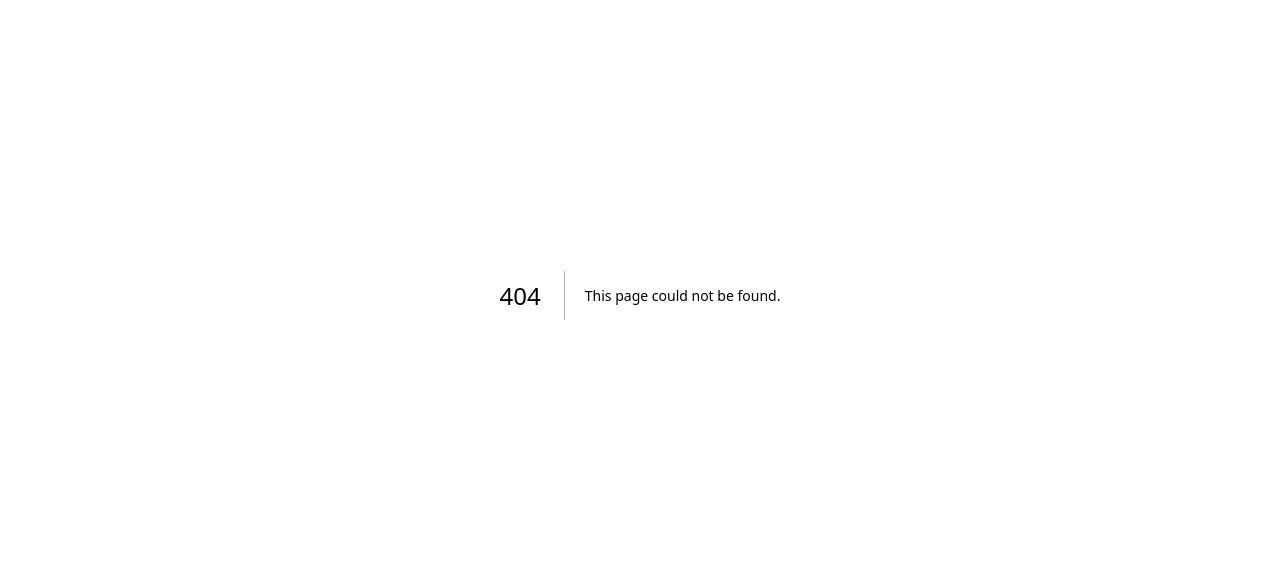
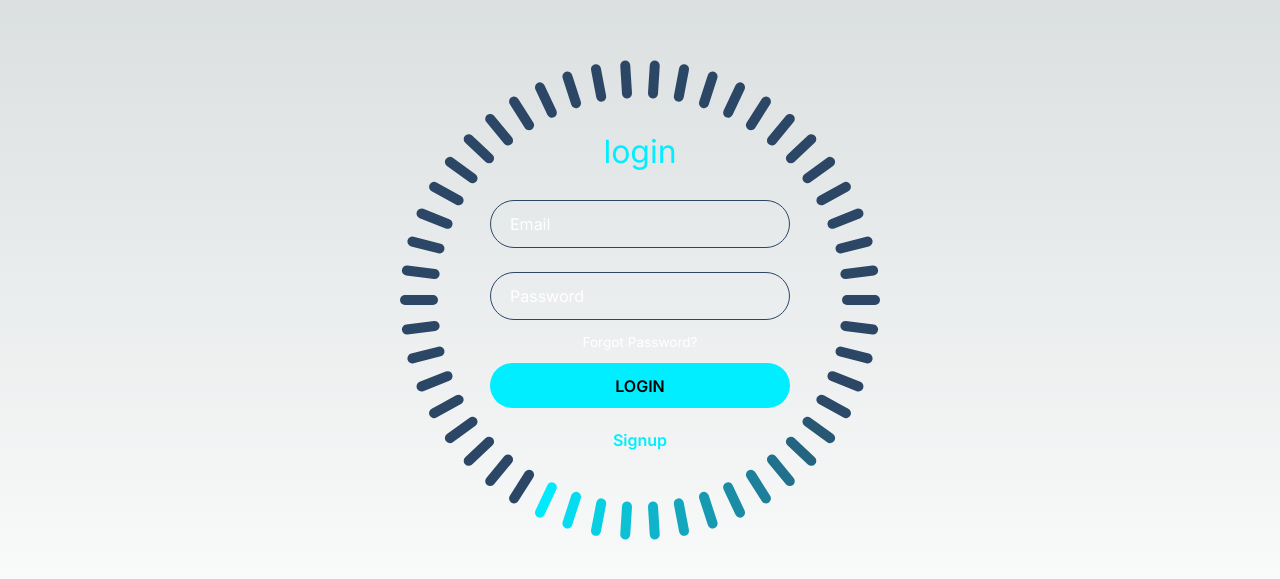
Before and after one commit to nextArtDev/next-animations, a Next.js app: page /login-form in a window 1280 px wide. Before the commit this address had no page. Shown: the part 105-684 px from the top of the page. Built offline with nearby package versions, Linux system fonts and the light colour scheme.

Commit message:
login animated form

```diff
--- a/app/globals.css
+++ b/app/globals.css
@@ -111,3 +111,36 @@ body {
   transform: rotate(-45deg);
   top: 0px;
 }
+
+/* sign in form  */
+.input-box input:focus ~ label,
+.input-box input:valid ~ label {
+  top: 1px;
+  /* background-color: #1f293a; */
+  background-color: black;
+  padding: 0 6px;
+  color: #0ef;
+}
+
+.container span {
+  position: absolute;
+  width: 38px;
+  height: 10px;
+  background: #2c4766;
+  left: -40px;
+  top: 50%;
+  border-radius: 8px;
+  transform-origin: 240px;
+  transform: rotate(calc(var(--i) * (360deg / 50)));
+  animation: animateBlink 3s infinite linear;
+  animation-delay: calc(var(--i) * (3s / 50));
+}
+
+@keyframes animateBlink {
+  0% {
+    background: #0ef;
+  }
+  25% {
+    background: #2c4766;
+  }
+}
--- /dev/null
+++ b/app/login-form/compenents/form.tsx
@@ -0,0 +1,132 @@
+'use client'
+import { FC } from 'react'
+
+interface formProps {}
+
+const Form: FC<formProps> = ({}) => {
+  return (
+    <section className="container  relative w-64 h-64 flex justify-center items-center ">
+      <div className="login-box absolute w-[400px]">
+        <h2 className="text-[2em] text-[#0ef] text-center ">login</h2>
+        <form className="w-full px-[50px]">
+          <div className="input-box relative my-6 transition-all duration-300">
+            <input
+              className="w-full text-white bg-transparent border border-[#2c4766] outline-none rounded-[40px] h-12 px-5 text-[1em] focus:border-[#0ef] valid:border-[#0ef] "
+              type="email"
+              required
+            />
+            <label className="absolute top-[50%] left-5 -translate-y-[50%] text-white text-[1em] pointer-events-none transition-all ease-linear duration-200 rounded-full ">
+              Email
+            </label>
+          </div>
+          <div className="input-box relative my-6 transition-all duration-200">
+            <input
+              className="w-full text-white bg-transparent border border-[#2c4766] outline-none rounded-[40px] h-12 px-5 text-[1em] focus:border-[#0ef] valid:border-[#0ef] "
+              type="password"
+              required
+            />
+            <label className="absolute top-[50%] left-5 -translate-y-[50%] text-white text-[1em] pointer-events-none transition-all ease-linear duration-300 rounded-full ">
+              Password
+            </label>
+          </div>
+          <div className="forgot-password -mt-[15px] mb-[10px] text-center  ">
+            <a
+              href="#"
+              className="text-[0.85em] text-white no-underline hover:underline hover:underline-offset-auto"
+            >
+              {' '}
+              Forgot Password?
+            </a>
+          </div>
+          <button
+            type="submit"
+            className="btn w-full h-[45px] bg-[#0ef] rounded-[45px] border-none outline-none cursor-pointer text-[1em] text-black uppercase font-semibold "
+          >
+            Login
+          </button>
+          <div className="signup-link mt-[20px] mb-[10px] text-center ">
+            <a
+              className="text-[1em] text-[#0ef] no-underline font-semibold "
+              href="#"
+            >
+              {' '}
+              Signup
+            </a>
+          </div>
+        </form>
+        <span style={{ '--i': 0 }}></span>
+        <span style={{ '--i': 1 }}></span>
+        <span style={{ '--i': 2 }}></span>
+        <span style={{ '--i': 3 }}></span>
+        <span style={{ '--i': 4 }}></span>
+        <span style={{ '--i': 5 }}></span>
+        <span style={{ '--i': 6 }}></span>
+        <span style={{ '--i': 7 }}></span>
+        <span style={{ '--i': 8 }}></span>
+        <span style={{ '--i': 9 }}></span>
+        <span style={{ '--i': 10 }}></span>
+        <span style={{ '--i': 11 }}></span>
+        <span style={{ '--i': 12 }}></span>
+        <span style={{ '--i': 13 }}></span>
+        <span style={{ '--i': 14 }}></span>
+        <span style={{ '--i': 15 }}></span>
+        <span style={{ '--i': 16 }}></span>
+        <span style={{ '--i': 17 }}></span>
+        <span style={{ '--i': 18 }}></span>
+        <span style={{ '--i': 19 }}></span>
+        <span style={{ '--i': 20 }}></span>
+        <span style={{ '--i': 21 }}></span>
+        <span style={{ '--i': 22 }}></span>
+        <span style={{ '--i': 23 }}></span>
+        <span style={{ '--i': 24 }}></span>
+        <span style={{ '--i': 25 }}></span>
+        <span style={{ '--i': 26 }}></span>
+        <span style={{ '--i': 27 }}></span>
+        <span style={{ '--i': 28 }}></span>
+        <span style={{ '--i': 29 }}></span>
+        <span style={{ '--i': 30 }}></span>
+        <span style={{ '--i': 31 }}></span>
+        <span style={{ '--i': 32 }}></span>
+        <span style={{ '--i': 33 }}></span>
+        <span style={{ '--i': 34 }}></span>
+        <span style={{ '--i': 35 }}></span>
+        <span style={{ '--i': 36 }}></span>
+        <span style={{ '--i': 37 }}></span>
+        <span style={{ '--i': 38 }}></span>
+        <span style={{ '--i': 39 }}></span>
+        <span style={{ '--i': 40 }}></span>
+        <span style={{ '--i': 41 }}></span>
+        <span style={{ '--i': 42 }}></span>
+        <span style={{ '--i': 43 }}></span>
+        <span style={{ '--i': 44 }}></span>
+        <span style={{ '--i': 45 }}></span>
+        <span style={{ '--i': 46 }}></span>
+        <span style={{ '--i': 47 }}></span>
+        <span style={{ '--i': 48 }}></span>
+        <span style={{ '--i': 49 }}></span>
+      </div>
+    </section>
+  )
+}
+
+export default Form
+
+// Global css
+// .input-box input:focus ~ label,
+// .input-box input:valid ~ label {
+//   top: 1px;
+//   background-color: #1f293a;
+//   padding: 0 6px;
+//   color: #0ef;
+// }
+
+//   const [i, setI] = useState(0);
+
+//  const incrementI = () => {
+//     setI(i + 1);
+//   };
+
+//   return (
+//     <span style={{ '--i': i }}>
+//       {/* Content */}
+//     </span>
--- /dev/null
+++ b/app/login-form/page.tsx
@@ -0,0 +1,14 @@
+import { FC } from 'react'
+import Form from './compenents/form'
+
+interface pageProps {}
+
+const page: FC<pageProps> = ({}) => {
+  return (
+    <section className=" flex justify-center items-center mx-auto min-h-screen  ">
+      <Form />
+    </section>
+  )
+}
+
+export default page
--- a/app/page.tsx
+++ b/app/page.tsx
@@ -8,6 +8,7 @@ import expandedCard from '../public/projects/expanded-card.png'
 import Earth from '../public/projects/3d-earth.png'
 import FlipCard from '../public/projects/flipCard.png'
 import Pixalate from '../public/projects/pixalate.png'
+import Login from '../public/projects/login-form.png'
 import Link from 'next/link'
 
 const projects = [
@@ -50,6 +51,12 @@ const projects = [
     image: Pixalate,
     url: '/pixel-transition',
   },
+  {
+    id: 9,
+    name: 'Login Form',
+    image: Login,
+    url: '/login-form',
+  },
 ]
 export default function Home() {
   return (
```
Also changed, not shown: public/projects/login-form.png (added).
